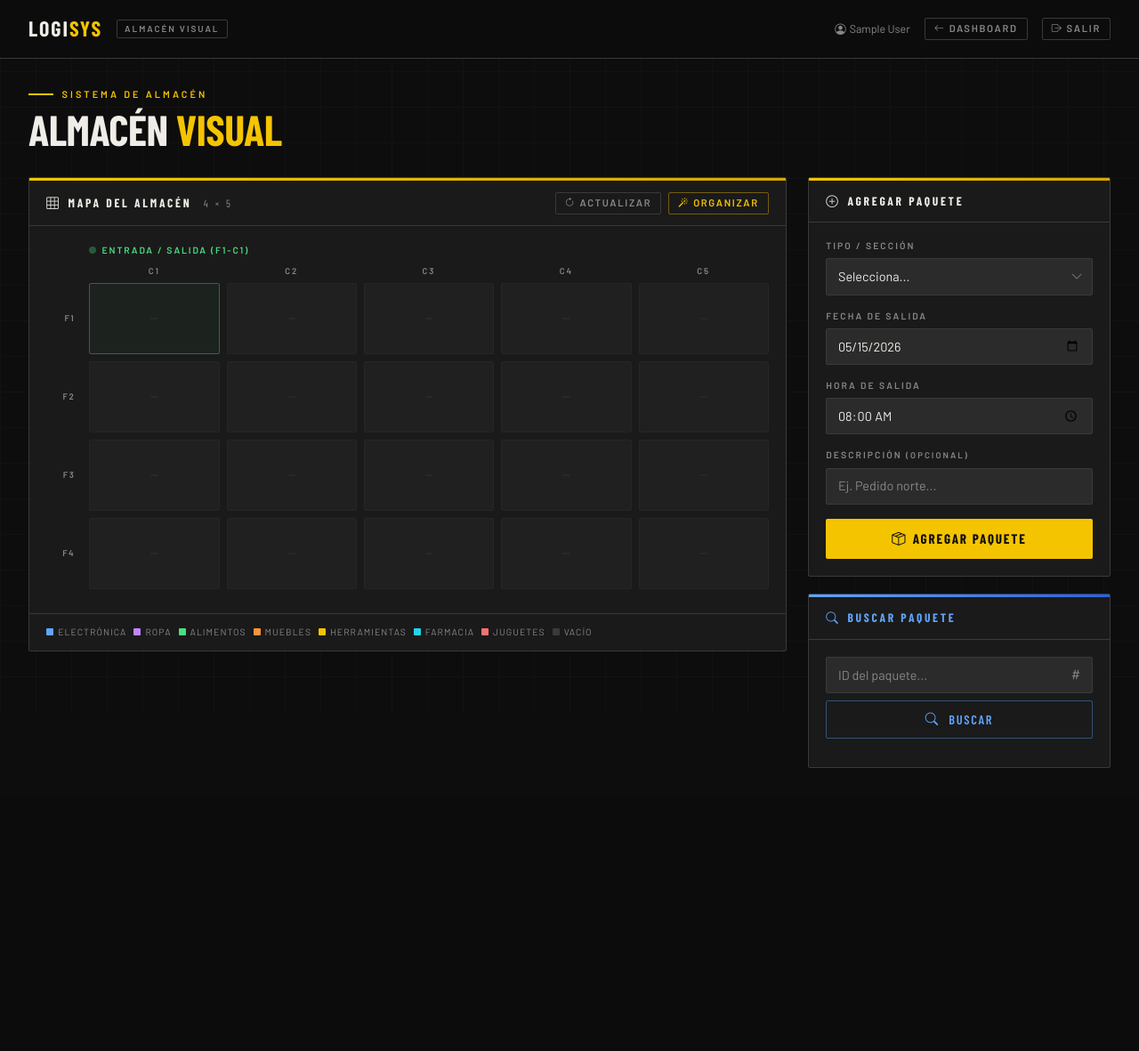
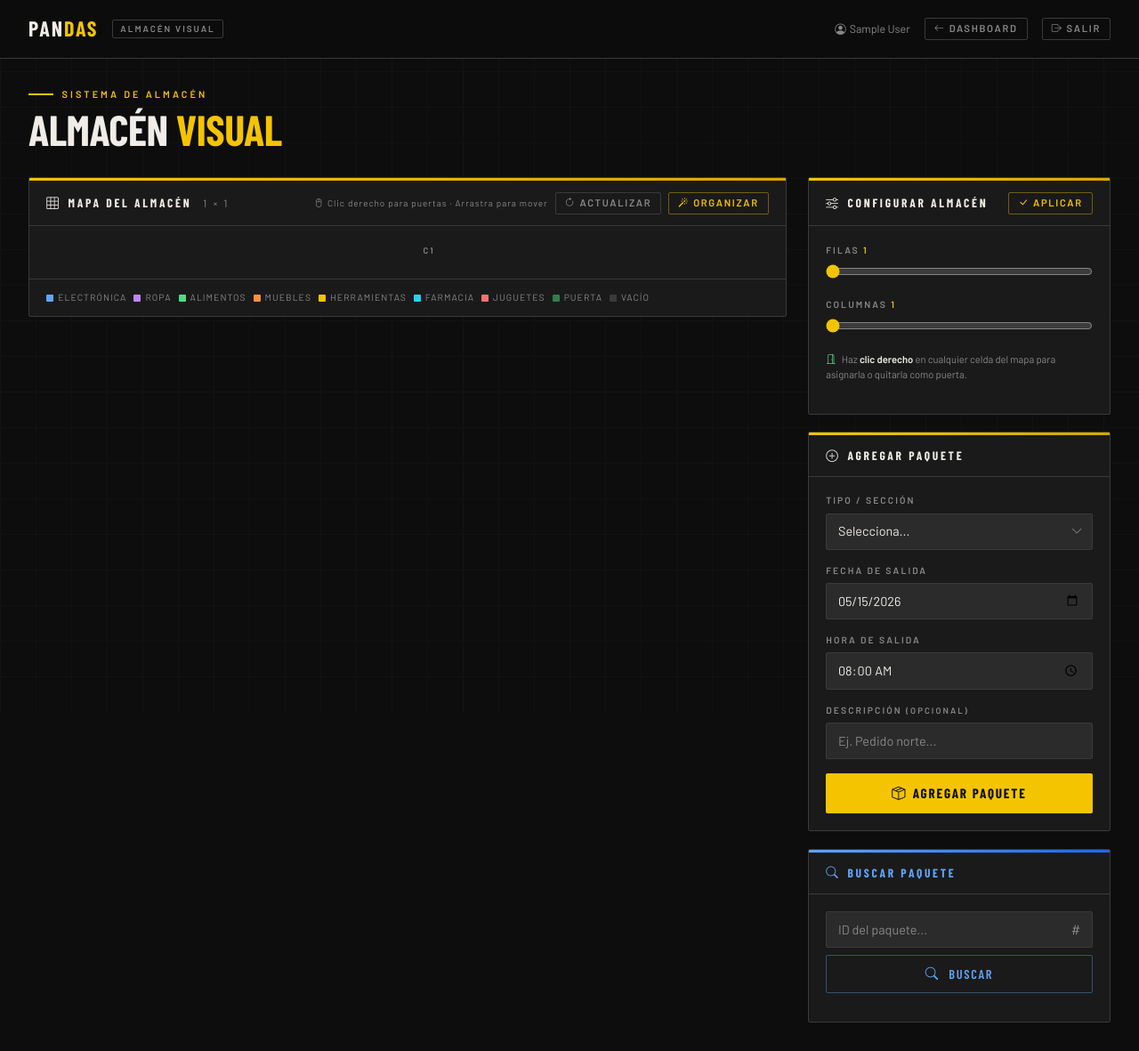
Before and after one commit to jorgealvarezmanilla7838-svg/Panda, a Flask app: page /almacen in a window 1280 px wide. Shown: the whole page at 89% size. Before the commit the page ends 863 px from the top, so only its background shows below. Run offline with Flask 3, Linux system fonts and the light colour scheme; the visitor is signed in with stand-in values (Sample User, id 1); tables that the repository leaves empty or names only in its code hold one stand-in row (values such as "Sample post"); data that the repository does not hold is empty; some web fonts are replaced.

Commit message:
Ya es la buena ya nomas pura actualizacion para arriba pai

```diff
--- a/app.py
+++ b/app.py
@@ -368,8 +368,24 @@ def eliminar_paquete(paquete_id):
 @app.route('/organizar_almacen')
 @login_requerido
 def organizar_almacen():
+    import json as _json
     filas_almacen    = int(request.args.get('filas',    4))
     columnas_almacen = int(request.args.get('columnas', 5))
+    puertas_raw = request.args.get('puertas', None)
+    if puertas_raw is not None:
+        try:
+            puertas = _json.loads(puertas_raw)
+        except Exception:
+            puertas = []
+    else:
+        # Si no se pasaron puertas en el query, usar las guardadas en sesión
+        puertas = session.get('almacen_puertas', [])
+
+    session['almacen_filas']    = filas_almacen
+    session['almacen_columnas'] = columnas_almacen
+    session['almacen_puertas']  = puertas
+
+
 
     connection = get_connection()
     if connection is None:
@@ -378,7 +394,7 @@ def organizar_almacen():
     try:
         cursor = dict_cursor(connection)
         cursor.execute("""
-            SELECT paquete_id, fecha_salida, tipo
+            SELECT paquete_id, fecha_salida, hora_salida, tipo
             FROM   paquetes
             WHERE  eliminado = 0
             ORDER  BY paquete_id ASC
@@ -388,7 +404,7 @@ def organizar_almacen():
         if not filas_db:
             return jsonify({'resultado': [], 'mensaje': 'No hay paquetes activos'})
 
-        resultado = organizar(filas_db, filas_almacen, columnas_almacen)
+        resultado = organizar(filas_db, filas_almacen, columnas_almacen, puertas)
 
         for item in resultado:
             cursor.execute("""
@@ -408,6 +424,7 @@ def organizar_almacen():
         return jsonify({
             'filas'    : filas_almacen,
             'columnas' : columnas_almacen,
+            'puertas'  : puertas,
             'resultado': resultado
         })
 
@@ -430,9 +447,9 @@ def almacen():
 @login_requerido
 def api_almacen():
     import datetime as dt
-    FILAS    = 4
-    COLUMNAS = 5
-
+    FILAS    = session.get('almacen_filas', 4)
+    COLUMNAS = session.get('almacen_columnas', 5)
+    PUERTAS  = session.get('almacen_puertas', [])
     connection = get_connection()
     if connection is None:
         return jsonify({'error': 'Sin conexion'}), 500
@@ -484,6 +501,7 @@ def api_almacen():
         return jsonify({
             'filas'        : FILAS,
             'columnas'     : COLUMNAS,
+            'puertas'      : PUERTAS,
             'grilla'       : grilla,
             'sin_posicion' : sin_posicion,
         })
@@ -494,5 +512,55 @@ def api_almacen():
         cursor.close()
         connection.close()
 
+@app.route('/api/puertas', methods=['POST'])
+@login_requerido
+def api_puertas():
+    import json as _json
+    data = request.get_json(force=True, silent=True) or {}
+    puertas = data.get('puertas', [])
+    session['almacen_puertas'] = puertas
+    return jsonify({'ok': True, 'puertas': puertas})
+
+
+@app.route('/api/mover_paquete', methods=['POST'])
+@login_requerido
+def api_mover_paquete():
+    paquete_id = request.form.get('paquete_id', type=int)
+    nueva_fila = request.form.get('nueva_fila', type=int)
+    nueva_col  = request.form.get('nueva_col',  type=int)
+    swap_id    = request.form.get('swap_id',    type=int)
+    swap_fila  = request.form.get('swap_fila',  type=int)
+    swap_col   = request.form.get('swap_col',   type=int)
+
+    if paquete_id is None or nueva_fila is None or nueva_col is None:
+        return jsonify({'error': 'Datos incompletos'}), 400
+
+    connection = get_connection()
+    if connection is None:
+        return jsonify({'error': 'Sin conexion a la base de datos'}), 500
+
+    try:
+        cursor = connection.cursor()
+        cursor.execute("""
+            UPDATE paquetes SET posicion_fila=%s, posicion_col=%s
+            WHERE paquete_id=%s
+        """, (nueva_fila, nueva_col, paquete_id))
+
+        if swap_id is not None and swap_fila is not None and swap_col is not None:
+            cursor.execute("""
+                UPDATE paquetes SET posicion_fila=%s, posicion_col=%s
+                WHERE paquete_id=%s
+            """, (swap_fila, swap_col, swap_id))
+
+        connection.commit()
+        return jsonify({'ok': True})
+    except Exception as e:
+        connection.rollback()
+        return jsonify({'error': str(e)}), 500
+    finally:
+        cursor.close()
+        connection.close()
+
+
 if __name__ == '__main__':
     app.run(debug=True)
--- a/static/css/almacen.css
+++ b/static/css/almacen.css
@@ -347,11 +377,15 @@
 .msg.err   { background: rgba(248,113,113,0.1); border:1px solid rgba(248,113,113,0.3); color: var(--rojo); }
 .msg.info  { background: rgba(245,196,0,0.1);   border:1px solid rgba(245,196,0,0.3);   color: var(--amarillo); }
 
-    /* ── SPINNER ─────────────────────────────── */
 .spin { display:inline-block; animation: girar 0.7s linear infinite; }
 @keyframes girar { to { transform: rotate(360deg); } }
 
-    /* ── RESPONSIVE ──────────────────────────── */
+.range-logis {
+  width: 100%;
+  accent-color: var(--amarillo);
+  cursor: pointer;
+}
+
 @media (max-width: 900px) {
   .main-grid { grid-template-columns: 1fr; }
   .right-col { flex-direction: row; flex-wrap: wrap; }
--- a/static/js/almacen.js
+++ b/static/js/almacen.js
@@ -1,11 +1,11 @@
-
 let ESTADO = {
   filas    : 4,
   columnas : 5,
   grilla   : [],
   paqueteSeleccionado: null,
+  puertas  : [],
+  dragOrigen: null,
 };
-
 
 const COLORES_TIPO = {
   'Electrónica' : '#60A5FA',
@@ -18,6 +18,7 @@ const COLORES_TIPO = {
   'Otro'        : '#888888',
 };
 
+let ctxCeldaActual = null;
 
 document.addEventListener('DOMContentLoaded', () => {
   const hoy = new Date().toISOString().split('T')[0];
@@ -25,9 +26,13 @@ document.addEventListener('DOMContentLoaded', () => {
   document.getElementById('f-fecha').min   = hoy;
   document.getElementById('f-hora').value  = '08:00';
 
+  document.addEventListener('click', cerrarCtxMenu);
+  document.addEventListener('contextmenu', e => {
+    if (!e.target.closest('.celda')) cerrarCtxMenu();
+  });
+
   cargarAlmacen();
 });
-
 
 async function cargarAlmacen() {
   const btnR = document.getElementById('btn-recargar');
@@ -43,6 +48,12 @@ async function cargarAlmacen() {
     ESTADO.filas    = data.filas;
     ESTADO.columnas = data.columnas;
     ESTADO.grilla   = data.grilla;
+    ESTADO.puertas  = data.puertas || [];
+
+    document.getElementById('cfg-filas').value = data.filas;
+    document.getElementById('cfg-cols').value  = data.columnas;
+    document.getElementById('cfg-filas-val').textContent = data.filas;
+    document.getElementById('cfg-cols-val').textContent  = data.columnas;
 
     renderGrilla();
     renderSinPosicion(data.sin_posicion);
@@ -54,7 +65,6 @@ async function cargarAlmacen() {
     btnR.disabled  = false;
   }
 }
-
 
 function renderGrilla() {
   const { filas, columnas, grilla } = ESTADO;
@@ -85,22 +95,34 @@ function renderGrilla() {
       celda.dataset.fila = f;
       celda.dataset.col  = c;
 
-      if (f === 0 && c === 0) celda.classList.add('entrada');
+      if (esCeldaPuerta(f, c)) {
+        celda.classList.add('puerta');
+      }
 
       if (pkg) {
         celda.classList.add('ocupada');
         celda.dataset.tipo = pkg.tipo;
         celda.dataset.id   = pkg.id;
+        celda.draggable    = true;
         celda.innerHTML = `
           <div class="celda-orden">#${pkg.orden ?? '?'}</div>
           <div class="celda-pkg-id">P${String(pkg.id).padStart(3,'0')}</div>
           <div class="celda-tipo">${pkg.tipo}</div>
         `;
+        celda.addEventListener('dragstart', onDragStart);
         celda.onclick = () => seleccionarCelda(f, c, pkg);
+      } else if (esCeldaPuerta(f, c)) {
+        celda.innerHTML = `<span class="puerta-label"><i class="bi bi-door-open"></i><br>Puerta</span>`;
       } else {
         celda.classList.add('vacia');
         celda.innerHTML = `<i class="bi bi-dash celda-vacia-icon"></i>`;
       }
+
+      celda.addEventListener('dragover',  onDragOver);
+      celda.addEventListener('drop',      onDrop);
+      celda.addEventListener('dragenter', onDragEnter);
+      celda.addEventListener('dragleave', onDragLeave);
+      celda.addEventListener('contextmenu', e => abrirCtxMenu(e, f, c));
 
       fila.appendChild(celda);
     }
@@ -108,6 +130,133 @@ function renderGrilla() {
   }
 }
 
+function onDragStart(e) {
+  const celda = e.currentTarget;
+  ESTADO.dragOrigen = {
+    f: parseInt(celda.dataset.fila),
+    c: parseInt(celda.dataset.col),
+    id: parseInt(celda.dataset.id),
+  };
+  celda.classList.add('dragging');
+  e.dataTransfer.effectAllowed = 'move';
+}
+
+function onDragOver(e) {
+  e.preventDefault();
+  e.dataTransfer.dropEffect = 'move';
+}
+
+function onDragEnter(e) {
+  e.currentTarget.classList.add('drag-over');
+}
+
+function onDragLeave(e) {
+  e.currentTarget.classList.remove('drag-over');
+}
+
+async function onDrop(e) {
+  e.preventDefault();
+  const destCelda = e.currentTarget;
+  destCelda.classList.remove('drag-over');
+
+  const origen = ESTADO.dragOrigen;
+  if (!origen) return;
+
+  const df = parseInt(destCelda.dataset.fila);
+  const dc = parseInt(destCelda.dataset.col);
+
+  if (origen.f === df && origen.c === dc) {
+    ESTADO.dragOrigen = null;
+    document.querySelectorAll('.celda.dragging').forEach(el => el.classList.remove('dragging'));
+    return;
+  }
+
+  const pkgDestino = ESTADO.grilla[df] ? ESTADO.grilla[df][dc] : null;
+
+  try {
+    const fd = new FormData();
+    fd.append('paquete_id', origen.id);
+    fd.append('nueva_fila', df);
+    fd.append('nueva_col',  dc);
+    if (pkgDestino) {
+      fd.append('swap_id',     pkgDestino.id);
+      fd.append('swap_fila',   origen.f);
+      fd.append('swap_col',    origen.c);
+    }
+
+    const res  = await fetch('/api/mover_paquete', { method: 'POST', body: fd });
+    const data = await res.json();
+
+    if (data.error) {
+      console.error('Error moviendo paquete:', data.error);
+    } else {
+      if (!ESTADO.grilla[df]) ESTADO.grilla[df] = [];
+      const pkgOrigen = ESTADO.grilla[origen.f][origen.c];
+      ESTADO.grilla[df][dc]         = pkgOrigen;
+      ESTADO.grilla[origen.f][origen.c] = pkgDestino || null;
+      renderGrilla();
+    }
+  } catch (err) {
+    console.error('Error de red al mover paquete:', err);
+  }
+
+  ESTADO.dragOrigen = null;
+}
+
+function abrirCtxMenu(e, f, c) {
+  e.preventDefault();
+  ctxCeldaActual = { f, c };
+
+  const esPuerta = esCeldaPuerta(f, c);
+  document.getElementById('ctx-asignar').style.display  = esPuerta ? 'none' : '';
+  document.getElementById('ctx-eliminar').style.display = esPuerta ? '' : 'none';
+
+  const menu = document.getElementById('ctx-menu');
+  menu.style.display = 'block';
+  menu.style.left    = e.pageX + 'px';
+  menu.style.top     = e.pageY + 'px';
+}
+
+function cerrarCtxMenu() {
+  document.getElementById('ctx-menu').style.display = 'none';
+  ctxCeldaActual = null;
+}
+
+async function ctxAsignarPuerta() {
+  if (!ctxCeldaActual) return;
+  const { f, c } = ctxCeldaActual;
+  cerrarCtxMenu();
+  if (!ESTADO.puertas.some(p => (p.f!==undefined && p.c!==undefined && p.f==f && p.c==c) || (Array.isArray(p) && p[0]==f && p[1]==c))) {
+    ESTADO.puertas.push({ f, c });
+  }
+  await guardarPuertas();
+  renderGrilla();
+}
+
+async function ctxEliminarPuerta() {
+  if (!ctxCeldaActual) return;
+  const { f, c } = ctxCeldaActual;
+  cerrarCtxMenu();
+  ESTADO.puertas = ESTADO.puertas.filter(p => !((p.f!==undefined && p.c!==undefined && p.f === f && p.c === c) || (Array.isArray(p) && p[0] === f && p[1] === c)));
+  await guardarPuertas();
+  renderGrilla();
+}
+
+async function guardarPuertas() {
+  try {
+    await fetch('/api/puertas', {
+      method: 'POST',
+      headers: { 'Content-Type': 'application/json' },
+      body: JSON.stringify({ puertas: ESTADO.puertas }),
+    });
+  } catch (e) {
+    console.error('Error guardando puertas:', e);
+  }
+}
+
+function esCeldaPuerta(f, c) {
+  return ESTADO.puertas.some(p => (p.f!==undefined && p.c!==undefined && p.f == f && p.c == c) || (Array.isArray(p) && p[0] == f && p[1] == c));
+}
 
 function renderSinPosicion(lista) {
   const panel = document.getElementById('panel-sin-pos');
@@ -132,7 +281,6 @@ function renderSinPosicion(lista) {
   `).join('');
 }
 
-
 function seleccionarCelda(fila, col, pkg) {
   ESTADO.paqueteSeleccionado = { fila, col, pkg };
 
@@ -150,18 +298,17 @@ function seleccionarCelda(fila, col, pkg) {
   mostrarRuta(fila, col, pkg);
 }
 
-
 function mostrarRuta(destFila, destCol, pkg) {
   limpiarResaltadoRuta();
 
-  const pasos = calcularRuta(0, 0, destFila, destCol);
+  const { pasos, puertaUsada } = calcularRutaOptima(destFila, destCol);
 
   pasos.forEach((paso, idx) => {
     const cel = getCelda(paso.f, paso.c);
     if (!cel) return;
-    if (idx === 0)             cel.classList.add('entrada');
-    else if (idx === pasos.length - 1) cel.classList.add('ruta-destino');
-    else                       cel.classList.add('ruta-paso');
+    if (idx === 0)                       cel.classList.add('entrada');
+    else if (idx === pasos.length - 1)   cel.classList.add('ruta-destino');
+    else                                 cel.classList.add('ruta-paso');
   });
 
   const panel = document.getElementById('ruta-panel');
@@ -169,7 +316,7 @@ function mostrarRuta(destFila, destCol, pkg) {
 
   const distancia = pasos.length - 1;
   document.getElementById('ruta-distancia').textContent =
-    `Distancia Manhattan: ${distancia} paso${distancia !== 1 ? 's' : ''} desde la entrada`;
+    `Distancia Manhattan: ${distancia} paso${distancia !== 1 ? 's' : ''} desde la puerta F${puertaUsada.f+1}-C${puertaUsada.c+1}`;
 
   const stepsEl = document.getElementById('ruta-steps');
   stepsEl.innerHTML = pasos.map((paso, idx) => {
@@ -178,7 +325,8 @@ function mostrarRuta(destFila, destCol, pkg) {
     let txt = `F${paso.f+1}-C${paso.c+1}`;
 
     if (idx === 0) {
-      cls = 'inicio'; ico = 'bi-door-open'; txt = `Entrada (F1-C1)`;
+      cls = 'inicio'; ico = 'bi-door-open';
+      txt = `Puerta (F${puertaUsada.f+1}-C${puertaUsada.c+1})`;
     } else if (idx === pasos.length - 1) {
       cls = 'destino'; ico = 'bi-box-seam';
       txt = `Destino: P${String(pkg.id).padStart(3,'0')} — F${paso.f+1}-C${paso.c+1}`;
@@ -193,38 +341,49 @@ function mostrarRuta(destFila, destCol, pkg) {
   }).join('');
 }
 
-function calcularRuta(fi, ci, fd, cd) {
-  const pasos = [{f: fi, c: ci}];
-  let f = fi, c = ci;
+function calcularRutaOptima(fd, cd) {
+  let puertas = ESTADO.puertas;
+  if (!puertas || puertas.length === 0) {
+    puertas = [{ f: 0, c: 0 }];
+  }
 
-  while (f !== fd) {
-    f += f < fd ? 1 : -1;
-    pasos.push({f, c});
+  let mejorPuerta = puertas[0];
+  let mejorDist   = Infinity;
+
+  for (const p of puertas) {
+    const dist = Math.abs(p.f - fd) + Math.abs(p.c - cd);
+    if (dist < mejorDist) {
+      mejorDist   = dist;
+      mejorPuerta = p;
+    }
   }
-  while (c !== cd) {
-    c += c < cd ? 1 : -1;
-    pasos.push({f, c});
-  }
-  return pasos;
+
+  const pasos = [{ f: mejorPuerta.f, c: mejorPuerta.c }];
+  let f = mejorPuerta.f;
+  let c = mejorPuerta.c;
+
+  while (f !== fd) { f += f < fd ? 1 : -1; pasos.push({ f, c }); }
+  while (c !== cd) { c += c < cd ? 1 : -1; pasos.push({ f, c }); }
+
+  return { pasos, puertaUsada: mejorPuerta };
 }
 
 function limpiarResaltadoRuta() {
-  document.querySelectorAll('.celda.ruta-paso, .celda.ruta-destino').forEach(el => {
-    el.classList.remove('ruta-paso', 'ruta-destino');
+  document.querySelectorAll('.celda.ruta-paso, .celda.ruta-destino, .celda.entrada').forEach(el => {
+    el.classList.remove('ruta-paso', 'ruta-destino', 'entrada');
   });
 }
 
 function limpiarRuta() {
   limpiarResaltadoRuta();
-  document.getElementById('ruta-panel').style.display = 'none';
-  document.getElementById('info-paquete').style.display = 'none';
+  document.getElementById('ruta-panel').style.display    = 'none';
+  document.getElementById('info-paquete').style.display  = 'none';
   ESTADO.paqueteSeleccionado = null;
 }
 
 function getCelda(f, c) {
   return document.querySelector(`.celda[data-fila="${f}"][data-col="${c}"]`);
 }
-
 
 function buscarPaquete() {
   const id  = parseInt(document.getElementById('f-buscar-id').value);
@@ -251,7 +410,6 @@ function buscarPaquete() {
   document.getElementById('info-paquete').style.display = 'none';
   limpiarResaltadoRuta();
 }
-
 
 async function agregarPaquete() {
   const tipo  = document.getElementById('f-tipo').value;
@@ -287,7 +445,11 @@ async function agregarPaquete() {
     mostrarMsg(msg, 'ok', 'Paquete creado. Organizando almacén...');
 
     btn.innerHTML = '<i class="bi bi-magic spin"></i> Organizando...';
-    const resOrg = await fetch('/organizar_almacen?filas=4&columnas=5');
+
+    const puertasParam = encodeURIComponent(JSON.stringify(ESTADO.puertas));
+    const resOrg  = await fetch(
+      `/organizar_almacen?filas=${ESTADO.filas}&columnas=${ESTADO.columnas}&puertas=${puertasParam}`
+    );
     const dataOrg = await resOrg.json();
 
     if (dataOrg.error) {
@@ -297,7 +459,6 @@ async function agregarPaquete() {
     }
 
     await cargarAlmacen();
-
     document.getElementById('f-tipo').value = '';
     document.getElementById('f-desc').value = '';
 
@@ -309,14 +470,16 @@ async function agregarPaquete() {
   }
 }
 
-
 async function organizarAlmacen() {
   const btn = document.getElementById('btn-organizar');
   btn.disabled = true;
   btn.innerHTML = '<i class="bi bi-magic spin me-1"></i>Organizando...';
 
   try {
-    const res  = await fetch('/organizar_almacen?filas=4&columnas=5');
+    const puertasParam = encodeURIComponent(JSON.stringify(ESTADO.puertas));
+    const res  = await fetch(
+      `/organizar_almacen?filas=${ESTADO.filas}&columnas=${ESTADO.columnas}&puertas=${puertasParam}`
+    );
     const data = await res.json();
 
     if (data.error) {
@@ -326,8 +489,8 @@ async function organizarAlmacen() {
 
     await cargarAlmacen();
 
-    btn.innerHTML = '<i class="bi bi-check-circle me-1"></i>Organizado';
-    btn.style.color       = 'var(--verde)';
+    btn.innerHTML     = '<i class="bi bi-check-circle me-1"></i>Organizado';
+    btn.style.color   = 'var(--verde)';
     btn.style.borderColor = 'rgba(74,222,128,0.4)';
 
     setTimeout(() => {
@@ -344,12 +507,44 @@ async function organizarAlmacen() {
   }
 }
 
+async function aplicarConfigAlmacen() {
+  const filas  = parseInt(document.getElementById('cfg-filas').value);
+  const cols   = parseInt(document.getElementById('cfg-cols').value);
+  const msg    = document.getElementById('msg-config');
+  const btn    = document.getElementById('btn-aplicar-config');
+
+  btn.disabled  = true;
+  btn.innerHTML = '<i class="bi bi-hourglass-split spin me-1"></i>Aplicando...';
+
+  try {
+    const puertasParam = encodeURIComponent(JSON.stringify(ESTADO.puertas));
+    const res  = await fetch(
+      `/organizar_almacen?filas=${filas}&columnas=${cols}&puertas=${puertasParam}`
+    );
+    const data = await res.json();
+
+    if (data.error) {
+      mostrarMsg(msg, 'err', data.error);
+      return;
+    }
+
+    mostrarMsg(msg, 'ok', `Almacén ${filas}×${cols} aplicado.`);
+    await cargarAlmacen();
+
+  } catch (e) {
+    mostrarMsg(msg, 'err', 'Error de red: ' + e.message);
+  } finally {
+    btn.disabled  = false;
+    btn.innerHTML = '<i class="bi bi-check-lg me-1"></i>Aplicar';
+  }
+}
 
 function mostrarMsg(el, tipo, texto) {
   el.className     = `msg ${tipo}`;
   el.textContent   = texto;
   el.style.display = 'block';
 }
+
 function ocultarMsg(el) {
   if (typeof el === 'string') el = document.getElementById(el);
   if (el) el.style.display = 'none';
--- a/template/almacen.html
+++ b/template/almacen.html
@@ -12,7 +12,7 @@
 <body>
 
 <nav class="navbar-logis d-flex align-items-center">
-  <a href="{{ url_for('index') }}" class="brand">LOGI<span>SYS</span></a>
+  <a href="{{ url_for('index') }}" class="brand">PAN<span>DAS</span></a>
   <span class="nav-tag">Almacén Visual</span>
   <div class="ms-auto d-flex align-items-center gap-3">
     <span style="font-size:0.78rem;color:var(--texto-sec);">
@@ -27,6 +27,15 @@
   </div>
 </nav>
 
+<div id="ctx-menu" class="ctx-menu">
+  <button id="ctx-asignar" class="ctx-item ctx-puerta" onclick="ctxAsignarPuerta()">
+    <i class="bi bi-door-open me-2"></i>Asignar como puerta
+  </button>
+  <button id="ctx-eliminar" class="ctx-item ctx-eliminar" onclick="ctxEliminarPuerta()">
+    <i class="bi bi-x-circle me-2"></i>Eliminar como puerta
+  </button>
+</div>
+
 <div class="page">
 
   <div class="page-eyebrow">Sistema de almacén</div>
@@ -39,8 +48,14 @@
       <div class="panel">
         <div class="panel-stripe"></div>
         <div class="panel-header">
-          <span class="panel-title"><i class="bi bi-grid-3x3 me-2"></i>Mapa del almacén  <span id="lbl-grilla" style="color:var(--texto-sec);font-size:0.75rem;font-weight:400;margin-left:0.5rem;">4 × 5</span></span>
-          <div class="d-flex gap-2">
+          <span class="panel-title">
+            <i class="bi bi-grid-3x3 me-2"></i>Mapa del almacén
+            <span id="lbl-grilla" style="color:var(--texto-sec);font-size:0.75rem;font-weight:400;margin-left:0.5rem;">4 × 5</span>
+          </span>
+          <div class="d-flex gap-2 align-items-center">
+            <span style="font-size:0.62rem;color:var(--texto-sec);letter-spacing:0.1em;">
+              <i class="bi bi-mouse2 me-1"></i>Clic derecho para puertas · Arrastra para mover
+            </span>
             <button class="btn-nav" id="btn-recargar" onclick="cargarAlmacen()">
               <i class="bi bi-arrow-clockwise me-1"></i>Actualizar
             </button>
@@ -51,11 +66,6 @@
         </div>
 
         <div class="almacen-wrap">
-          <div class="entrada-label">
-            <div class="entrada-dot"></div>
-            Entrada / Salida (F1-C1)
-          </div>
-
           <div class="grid-col-headers" id="col-headers"></div>
 
           <div id="grilla-almacen">
@@ -74,8 +84,10 @@
           <div class="leyenda-item"><div class="leyenda-dot" style="background:var(--amarillo)"></div>Herramientas</div>
           <div class="leyenda-item"><div class="leyenda-dot" style="background:var(--cyan)"></div>Farmacia</div>
           <div class="leyenda-item"><div class="leyenda-dot" style="background:var(--rojo)"></div>Juguetes</div>
+          <div class="leyenda-item"><div class="leyenda-dot" style="background:var(--verde);opacity:0.5;border:1px solid var(--verde)"></div>Puerta</div>
           <div class="leyenda-item"><div class="leyenda-dot" style="background:var(--gris-borde)"></div>Vacío</div>
         </div>
+
       </div>
 
       <div class="panel mt-3" id="panel-sin-pos" style="display:none;">
@@ -97,6 +109,31 @@
     </div>
 
     <div class="right-col">
+
+      <div class="panel">
+        <div class="panel-stripe" style="background:linear-gradient(90deg,var(--amarillo),#D4A800);"></div>
+        <div class="panel-header">
+          <span class="panel-title"><i class="bi bi-sliders me-2"></i>Configurar almacén</span>
+          <button class="btn-nav" id="btn-aplicar-config" onclick="aplicarConfigAlmacen()" style="color:var(--amarillo);border-color:rgba(245,196,0,0.4);">
+            <i class="bi bi-check-lg me-1"></i>Aplicar
+          </button>
+        </div>
+        <div class="panel-body">
+          <div class="mb-3">
+            <label class="form-label-logis">Filas <span id="cfg-filas-val" style="color:var(--amarillo);">4</span></label>
+            <input type="range" id="cfg-filas" class="range-logis" min="2" max="7" value="4" oninput="document.getElementById('cfg-filas-val').textContent=this.value"/>
+          </div>
+          <div class="mb-3">
+            <label class="form-label-logis">Columnas <span id="cfg-cols-val" style="color:var(--amarillo);">5</span></label>
+            <input type="range" id="cfg-cols" class="range-logis" min="2" max="7" value="5" oninput="document.getElementById('cfg-cols-val').textContent=this.value"/>
+          </div>
+          <p style="font-size:0.7rem;color:var(--texto-sec);margin-top:0.5rem;">
+            <i class="bi bi-door-open me-1" style="color:var(--verde);"></i>
+            Haz <strong style="color:var(--blanco);">clic derecho</strong> en cualquier celda del mapa para asignarla o quitarla como puerta.
+          </p>
+          <div class="msg" id="msg-config"></div>
+        </div>
+      </div>
 
       <div class="panel">
         <div class="panel-stripe"></div>
```
Also changed, not shown: other parts of static/css/almacen.css (+55 -25 lines), algoritmo_paquetes.py (+100 -34 lines). Lines whose indentation alone changed are shown as unchanged.
